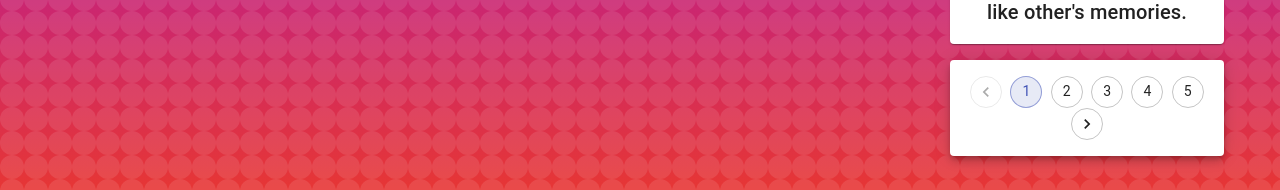
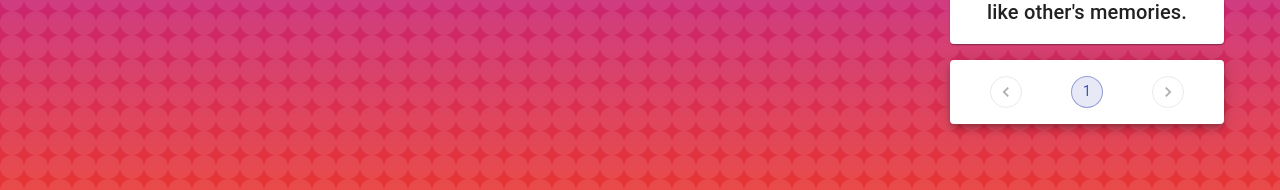
Before and after one commit to Monika270210/Full-Stack-Mern-Application, a React (Create React App) app in the folder client/: page /posts/search in a window 1280 px wide. Shown: the part 445-635 px from the top of the page. Built offline with nearby package versions, Linux system fonts and the light colour scheme; no server answers.

Commit message:
adding the functionality of pagination and search using title and tag

```diff
--- a/client/src/Pages/Home/Homepage.js
+++ b/client/src/Pages/Home/Homepage.js
@@ -1,12 +1,18 @@
-import React, { useState, useEffect } from 'react'
+import React, { useState} from 'react'
 import Form from '../../components/Form/form';
 import Posts from '../../components/Posts/posts';
 import { Grid, Grow, Container, Paper,AppBar,TextField,Button } from '@material-ui/core'
 import { useDispatch } from 'react-redux'
-import {useHistory} from 'react-router-dom'
-import { getData, getsearchData } from '../../actions/postactions';
+import {useHistory,useLocation} from 'react-router-dom'
+import {  getsearchData } from '../../actions/postactions';
 import Paginate from '../../components/Pagination/Pagination';
 import useStyles from './styles'
+
+
+function useQuery(){
+    return new URLSearchParams(useLocation().search);
+}
+
 
 const Homepage = () => {
 
@@ -14,21 +20,19 @@ const Homepage = () => {
 
     const [curr, setCurrent] = useState(undefined);
     const [titlesearch,setTitleSearch]=useState('');
-    const [tagsearch,setTagSerach]=useState('');
+    const [tagsearch,setTagSearch]=useState('');
     const dispatch = useDispatch();
     const history=useHistory();
+    const query=useQuery();
+    const page = query.get('page') || 1;
+    // console.log(page);
 
-
-
-    useEffect(() => {
-        dispatch(getData());
-    }, [dispatch, curr]);
 
     const handlechange=(e)=>{
         if(e.target.name==="titlesearch")
           setTitleSearch(e.target.value);
           else
-          setTagSerach(e.target.value);
+          setTagSearch(e.target.value);
     }
 
     const handleSearch=()=>{
@@ -66,7 +70,7 @@ const Homepage = () => {
                         </AppBar>
                         <Form curr={curr} setCurrent={setCurrent} />
                         <Paper className={classes.pagination} elevation={6}>
-                            <Paginate />
+                            <Paginate page={page} />
                         </Paper>
                     </Grid>
                 </Grid>
--- a/client/src/actions/postactions.js
+++ b/client/src/actions/postactions.js
@@ -1,8 +1,9 @@
 import * as api from '../api/api';
 
-export const getData=()=>async(dispatch)=>{
+export const getData=(page)=>async(dispatch)=>{
     try {
-        const {data}=await api.fetchData();
+        const {data}=await api.fetchData(page);
+        // console.log(data);
         const getDataobj={
             type:'FETCH_ALL_POSTS',
             payload:data,
@@ -15,7 +16,7 @@ export const getData=()=>async(dispatch)=>{
 
 export const getsearchData=(searchFields)=>async(dispatch)=>{
     try {
-        console.log(searchFields);
+        // console.log(searchFields);
        const {data}=await api.fetchSearchData(searchFields);
        console.log(data);
        const getSearchDataObj={
--- a/client/src/api/api.js
+++ b/client/src/api/api.js
@@ -13,7 +13,7 @@ API.interceptors.request.use((req)=>{
 
 
 
-export const fetchData=()=>API.get(`/posts`);
+export const fetchData=(page)=>API.get(`/posts?page=${page}`);
 
 export const fetchSearchData=(searchFileds)=>API.get(`/posts/search?title=${searchFileds.title || 'none'}&tag=${searchFileds.tag}`);
 
--- a/client/src/components/Pagination/Pagination.js
+++ b/client/src/components/Pagination/Pagination.js
@@ -1,19 +1,30 @@
-import React from 'react'
+import React,{useEffect} from 'react'
 import { Pagination, PaginationItem } from '@material-ui/lab';
 import useStyles from './styles'
 import {Link} from 'react-router-dom'
+import {useDispatch} from 'react-redux'
+import {getData} from '../../actions/postactions';
+import {useSelector} from 'react-redux';
 
-const Paginate = () => {
+const Paginate = ({page}) => {
     const classes=useStyles();
+    const dispatch=useDispatch();
+
+    const {totalpages}=useSelector((state)=>state.postReducer);
+
+    useEffect(() => {
+      dispatch(getData(Number(page)));
+  }, [page,dispatch]);
+
     return (
         <Pagination
         classes={{ ul: classes.ul }}
-        count={5}
-        page={1}
+        count={totalpages}
+        page={Number(page)||1}
         variant="outlined"
         color="primary"
         renderItem={(item) => (
-          <PaginationItem {...item} component={Link} to={`/posts?page=1`} />
+        <PaginationItem {...item} component={Link} to={`/posts?page=${item.page}`} />
         )}
       />
     )
--- a/client/src/components/Posts/posts.js
+++ b/client/src/components/Posts/posts.js
@@ -6,7 +6,7 @@ import useStyles from './styles';
 
 const Posts=({curr,setCurrent})=> {
 
-    const allposts=useSelector(state =>state.postReducer);
+    const allposts=useSelector(state =>state.postReducer.posts);
     const classes = useStyles();
     // console.log(allposts);
 
--- a/client/src/reducers/postReducer.js
+++ b/client/src/reducers/postReducer.js
@@ -1,20 +1,20 @@
 
-const postReducer=(posts=[],action)=>{
+const postReducer=(state={posts:[]},action)=>{
     switch (action.type) {
         case 'FETCH_ALL_POSTS':
-          return action.payload;
+          return {...state,posts:action.payload.allposts,currentpage:action.payload.currentpage,totalpages:action.payload.totalpages};
           case 'FETCH_SEARCH_POST':
-              return action.payload;
+              return {...state,posts:action.payload};
           case 'POST_NEW_DATA':
-            return [...posts,action.payload];
+            return {...state,posts:[...state.posts,action.payload]};
             case 'DELETE_POST':
-                return posts.filter(post=>post._id!==action.payload._id);
+                return {...state,posts:state.posts.filter(post=>post._id!==action.payload._id)};
                 case 'LIKE_POST':
-                    return posts.map(post=>post._id===action.payload._id ? action.payload:post);
+                    return {...state,posts:state.posts.map(post=>post._id===action.payload._id ? action.payload:post)};
                     case 'UPDATE_POST':
-                        return posts.map(post=>post._id===action.payload._id ? action.payload:post);
+                        return {...state,posts:state.posts.map(post=>post._id===action.payload._id ? action.payload:post)};
         default:
-            return posts;
+            return state;
     }
 }
 
```
Also changed, not shown: 1 other file (tests, documents, lock files or other folders).
